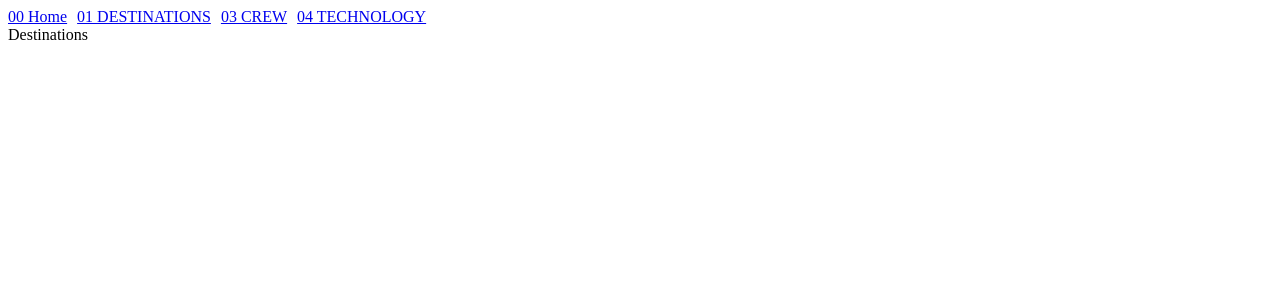
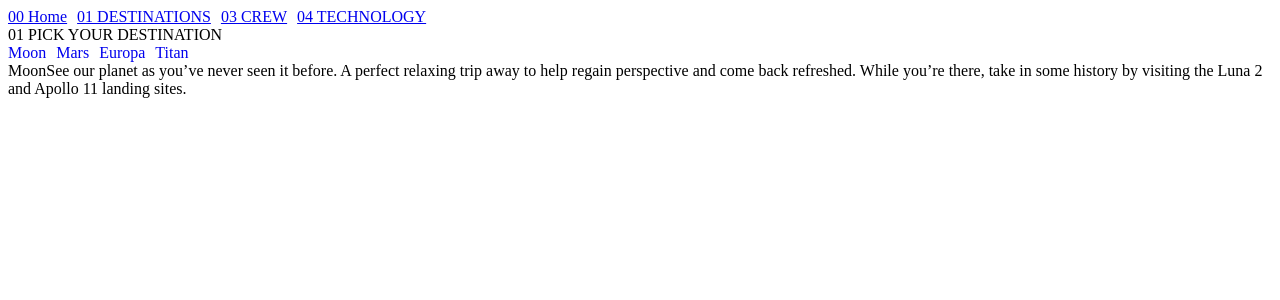
Before and after one commit to ddkogit/space-tourism, a React (Vite) app: page /destinations in a window 1280 px wide. Shown: the top 300 px of the page. Built offline with nearby package versions, Linux system fonts and the light colour scheme.

Commit message:
Destination page content rendered using state for that page

```diff
--- /dev/null
+++ b/src/pages/Destinations.css
@@ -0,0 +1,14 @@
+.dest-nav{
+    display: flex;
+    gap:10px;
+
+}
+
+.activeLink{
+    background-color: red;
+
+}
+
+.alink{
+    text-decoration: none;
+}
--- a/src/pages/Destinations.jsx
+++ b/src/pages/Destinations.jsx
@@ -1,10 +1,39 @@
-import React from 'react'
+import React, { useState } from "react";
+import { NavLink } from "react-router-dom";
+import "./Destinations.css";
+function Destinations({ destinations }) {
+  console.log(destinations);
 
-function Destinations({destinations}) {
-  console.log(destinations);
+  const [currentDest, setCurrentDest]= useState(destinations[0]);
+
+  const handleClick=(dest)=>{
+      setCurrentDest(dest);
+  }
+
   return (
-    <div>Destinations</div>
-  )
+    <>
+      <div>01 PICK YOUR DESTINATION</div>
+
+      <div>
+        <nav className="dest-nav">
+          {destinations.map((dest) => (
+            <NavLink
+            onClick={()=>handleClick(dest)}
+              to={`/destinations`}
+              activeClassName="activeLink"
+              className="alink"
+            >
+              {dest.name}
+            </NavLink>
+          ))}
+        </nav>
+      </div>
+      <div className="content">
+        {currentDest.name}
+        {currentDest.description}
+      </div>
+    </>
+  );
 }
 
-export default Destinations
+export default Destinations;
```
